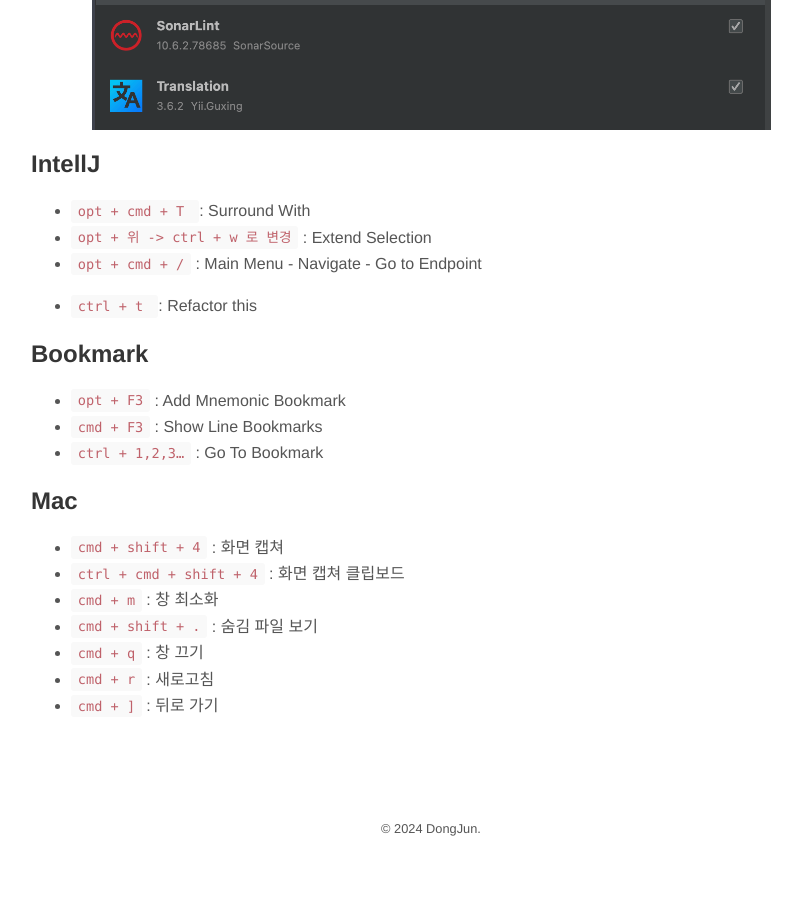
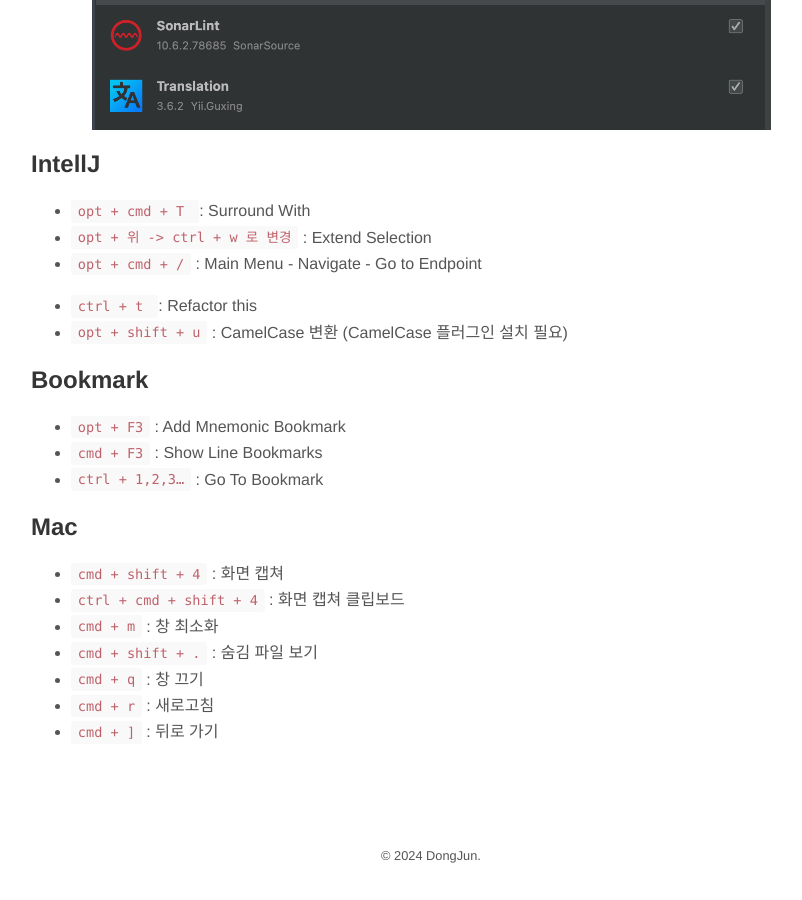
Before and after one commit to dongjun6343/dongjun6343.github.io, a Jekyll site: the page built from _posts/2024-07-16-TIL.md, in a window 1280 px wide and 900 px high, scrolled down 1109 px. Shown: the whole window, without its empty margins (209-1011 px from the left). Built offline with Jekyll 4.4.1, drawn with Linux system fonts in a browser that asks for light colours; nearby versions of some CDN libraries; before the commit the page ends 1983 px from its top, so only the background shows below that.

Commit message:
IntelliJ IDEA - 내가 자주 사용하는 단축키 모음

```diff
--- a/_posts/2024-07-16-TIL.md
+++ b/_posts/2024-07-16-TIL.md
@@ -19,7 +19,8 @@ tags: ["TIL"]
 - `opt + 위 -> ctrl + w 로 변경` : Extend Selection
 - `opt + cmd + /` :  Main Menu - Navigate - Go to Endpoint
 
-- `ctrl + t  ` :  Refactor this
+- `ctrl + t ` :  Refactor this
+- `opt + shift + u` : CamelCase 변환 (CamelCase 플러그인 설치 필요)
 
 ## Bookmark
 
```
